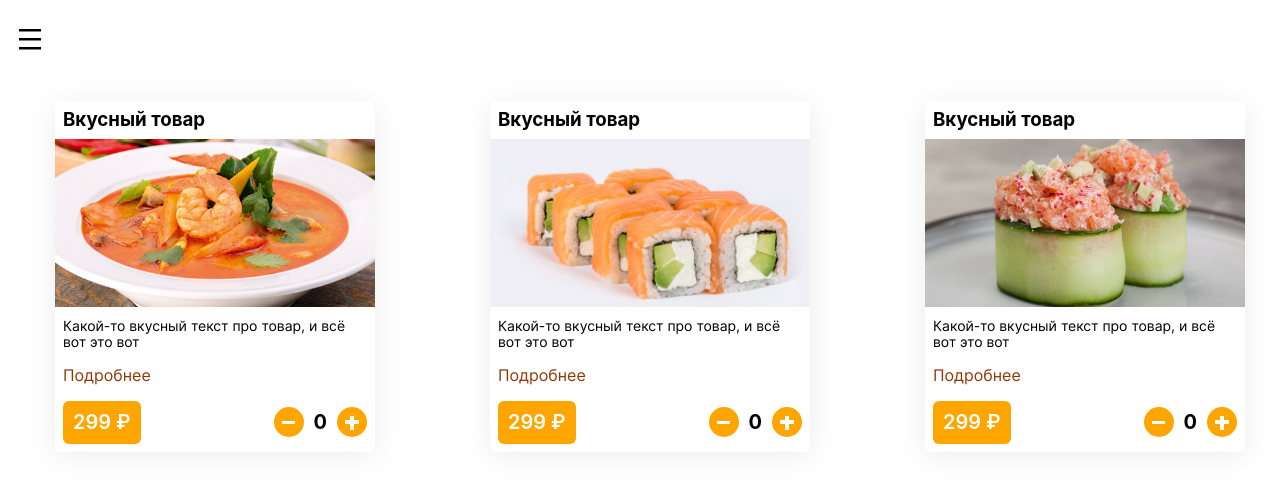
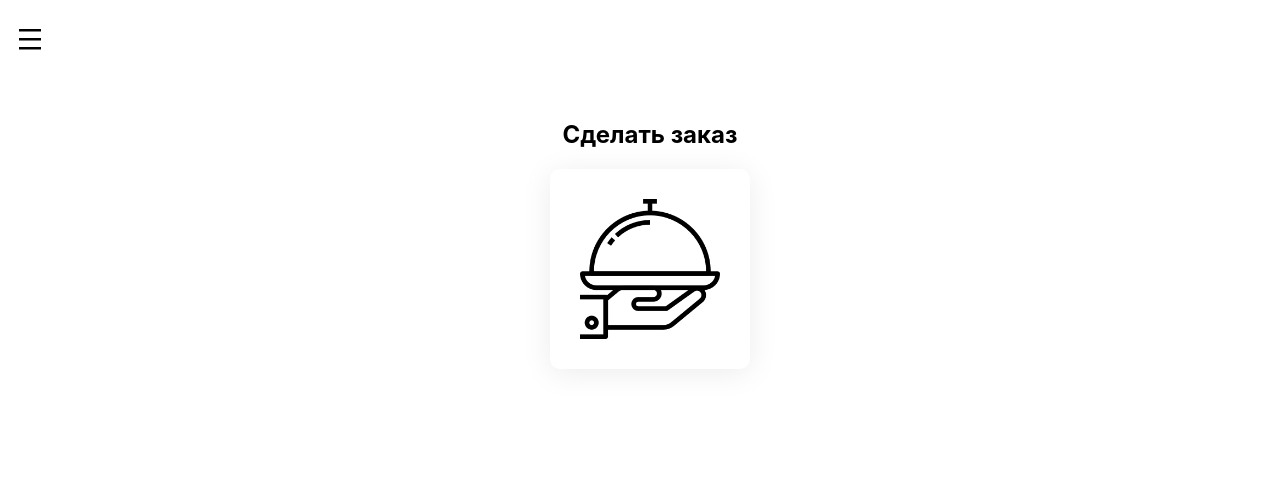
Before and after one commit to StrawberryBorsh/hooli-web-frontend, a React (Create React App) app: page /main in a window 1280 px wide. Shown: the top 482 px of the page. Built offline with nearby package versions, Linux system fonts and the light colour scheme; a web font is replaced by a local one.

Commit message:
dev: add a main page mock

```diff
--- a/src/components/App/App.js
+++ b/src/components/App/App.js
@@ -2,9 +2,9 @@ import React, {useState} from 'react';
 import { Route, Switch } from 'react-router-dom';
 
 import './App.css';
-import Header from "../Header/Header";
-import MenuCard from "../MenuCard/MenuCard";
 import MenuCardList from "../MenuCardList/MenuCardList";
+import Main from "../Main/Main";
+import MainPage from "../MainPage/MainPage";
 
 function App() {
 
@@ -13,8 +13,20 @@ function App() {
 
   return (
     <div className="page">
-      <Header loggedIn={loggedIn}/>
-      <MenuCardList />
+      <Main loggedIn={loggedIn}/>
+      <Switch>
+        <Route exact path="/">
+          <MenuCardList />
+        </Route>
+
+        <Route exact path="/main">
+          <MainPage />
+        </Route>
+
+        <Route path="*">
+          <h1>404 - Not Found (Temporary page)</h1>
+        </Route>
+      </Switch>
     </div>
   );
 }
--- /dev/null
+++ b/src/components/Main/Main.js
@@ -0,0 +1,12 @@
+import React from "react";
+
+import './Main.css';
+import Header from "../Header/Header";
+
+function Main({ loggedIn }) {
+  return(
+    <Header loggedIn={loggedIn}/>
+  );
+}
+
+export default Main;
--- /dev/null
+++ b/src/components/MainPage/MainPage.css
@@ -0,0 +1,24 @@
+.main-page {
+  margin: 0 auto;
+  display: flex;
+  flex-direction: column;
+  align-items: center;
+  justify-content: center;
+}
+
+.main-page__title {
+
+}
+
+.main-page__button {
+  cursor: pointer;
+  box-shadow: 0 4px 30px rgba(0, 0, 0, 0.08);
+  width: 200px;
+  height: 200px;
+  border: none;
+  border-radius: 10px;
+  background: url("/src/images/restaraunt.png") transparent no-repeat;
+  background-size: 70%;
+  background-position-x: 50%;
+  background-position-y: 50%;
+}
--- /dev/null
+++ b/src/components/MainPage/MainPage.js
@@ -0,0 +1,14 @@
+import React from 'react';
+
+import './MainPage.css';
+
+function MainPage() {
+  return(
+    <section className="main-page">
+      <h2 className="main-page__title">Сделать заказ</h2>
+      <button type="button" className="main-page__button"/>
+    </section>
+  );
+}
+
+export default MainPage;
```
Also changed, not shown: src/components/Main/Main.css (added), src/images/restaraunt.png (added).
